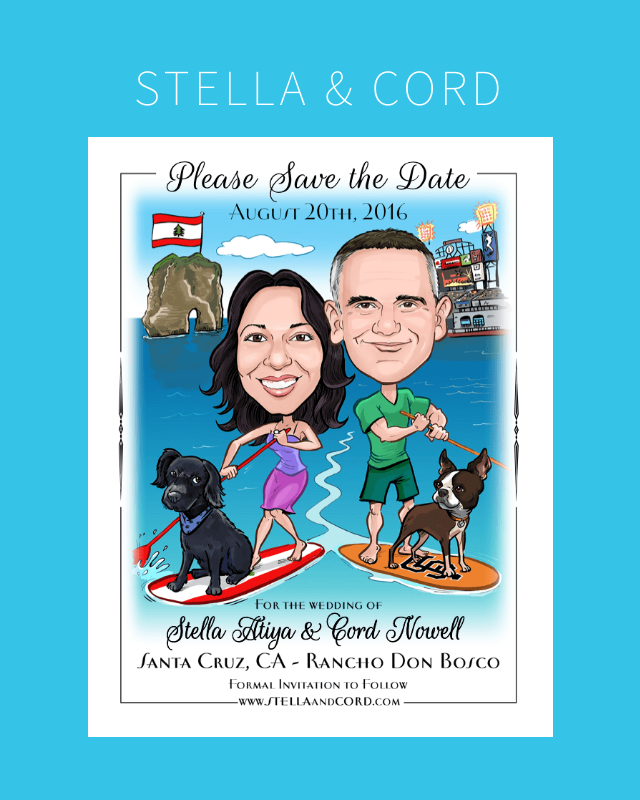
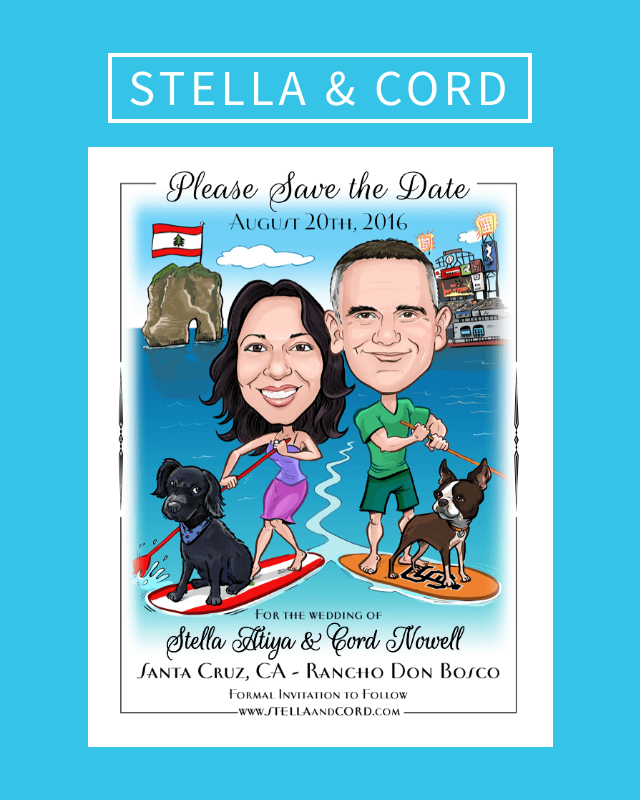
Before and after one commit to cvan/stellaandcord, a website: page index.html in a window 1280 px wide. Shown: the top 800 px of the page, without its empty margins (320-960 px from the left). Drawn offline with Linux system fonts and the light colour scheme.

Commit message:
tweak wordmark

```diff
--- a/assets/css/style.css
+++ b/assets/css/style.css
@@ -35,13 +35,15 @@ body {
   min-width: 300px;
 }
 
-h1 {
+.wordmark {
+  border: 4px solid #fff;
   color: #fff;
   font-size: calc(3rem + 1.35vw);
-  font-weight: 200;
+  font-weight: 400;
   letter-spacing: 0.4rem;
   line-height: 1;
   margin-bottom: calc(1rem + 1vw);
+  padding: 0.5rem 1.5rem;
   text-transform: uppercase;
 }
 
--- a/index.html
+++ b/index.html
@@ -9,7 +9,7 @@
   </head>
   <body>
     <section class="section section--center section--main flex flex--center">
-      <h1>Stella &amp; Cord</h1>
+      <h1 class="wordmark">Stella &amp; Cord</h1>
       <div class="std hidden-text" tite="Save the Date - August">
         <h2>Please Save the Date</h2>
         <p><strong>August 20th, 2016</strong></p>
```
